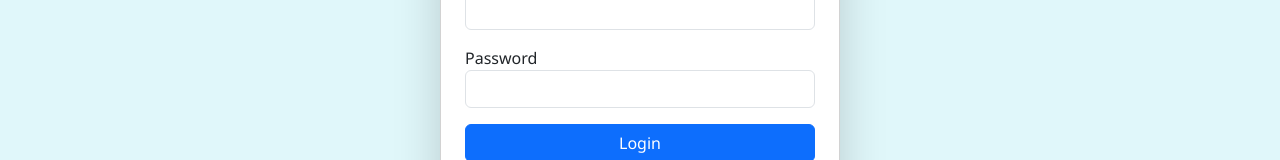
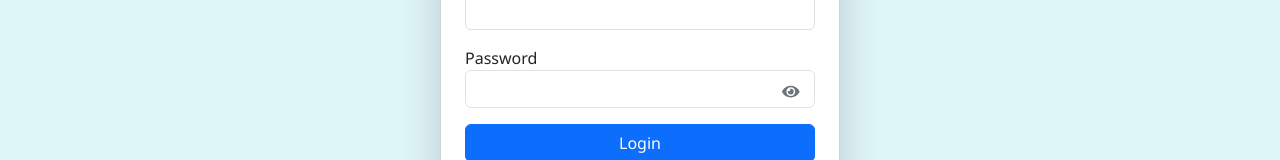
Before and after one commit to a-j-a-y-c-p/TripMitra, a React (Vite) app in the folder frontend/tripMitra-react/: page /login in a window 1280 px wide. Shown: the part 420-580 px from the top of the page. Built offline with nearby package versions, Linux system fonts and the light colour scheme.

Commit message:
Login Modified

```diff
--- a/frontend/tripMitra-react/src/routes/Login.jsx
+++ b/frontend/tripMitra-react/src/routes/Login.jsx
@@ -3,17 +3,19 @@ import api from '../api/axiosConfig'
 import { useNavigate } from "react-router-dom";
 import { AuthContext } from "../contexts/AuthContext";
 import { jwtDecode } from "jwt-decode";
+import { FaEye, FaEyeSlash } from "react-icons/fa"; // 👈 install if not already
 
 const Login = () => {
   const navigate = useNavigate();
   const { login } = useContext(AuthContext);
+
   const [formData, setFormData] = useState({
     userEmail: "",
     userPassword: ""
   });
 
   const [error, setError] = useState("");
-
+  const [showPassword, setShowPassword] = useState(false); // 👈 NEW STATE
 
   const handleChange = (e) => {
     const { name, value } = e.target;
@@ -29,18 +31,14 @@ const Login = () => {
 
     try {
       const res = await api.post("/auth/login", formData);
-
       if (res.status === 200) {
         const { token } = res.data;
         if (token) {
           login(token);
           const decoded = jwtDecode(token);
-          if(decoded.role === "ADMIN")
-            navigate("/admin_dashboard");
-          else
-            navigate("/dashboard");
-        }
-        else{
+          if (decoded.role === "ADMIN") navigate("/admin_dashboard");
+          else navigate("/dashboard");
+        } else {
           setError("Token not received");
         }
       } else {
@@ -78,14 +76,30 @@ const Login = () => {
 
           <div className="mb-3">
   <label>Password</label>
+  <div className="position-relative">
     <input
-              type="password"
-              className="form-control"
+      type={showPassword ? "text" : "password"}
+      className="form-control pe-5"
       name="userPassword"
       required
       onChange={handleChange}
       value={formData.userPassword}
     />
+    <span
+      onClick={() => setShowPassword(!showPassword)}
+      className="position-absolute"
+      style={{
+        top: "50%",
+        right: "15px",
+        transform: "translateY(-50%)",
+        cursor: "pointer",
+        color: "#6c757d",
+        fontSize: "1.1rem"
+      }}
+    >
+      {showPassword ? <FaEyeSlash /> : <FaEye />}
+    </span>
+  </div>
 </div>
 
           <button type="submit" className="btn btn-primary w-100">
```
Lines whose indentation alone changed are shown as unchanged.
